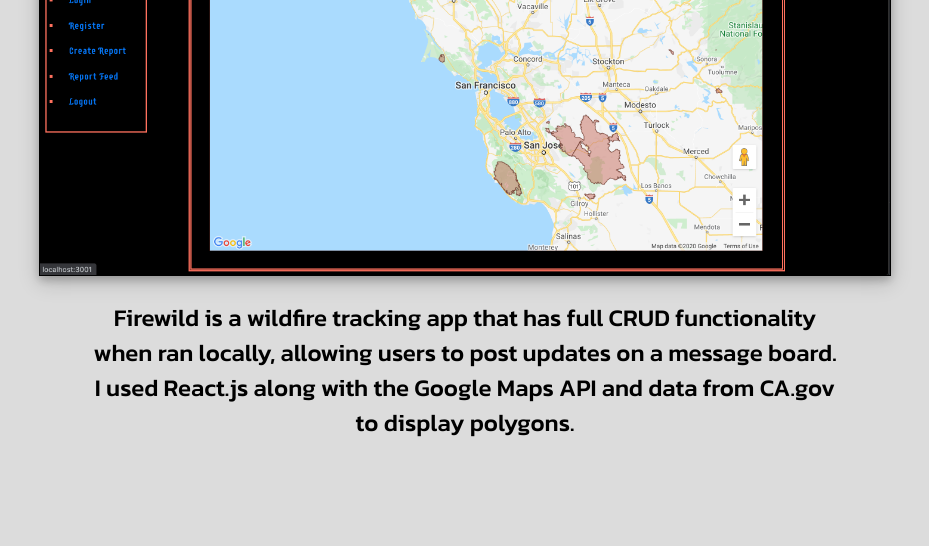
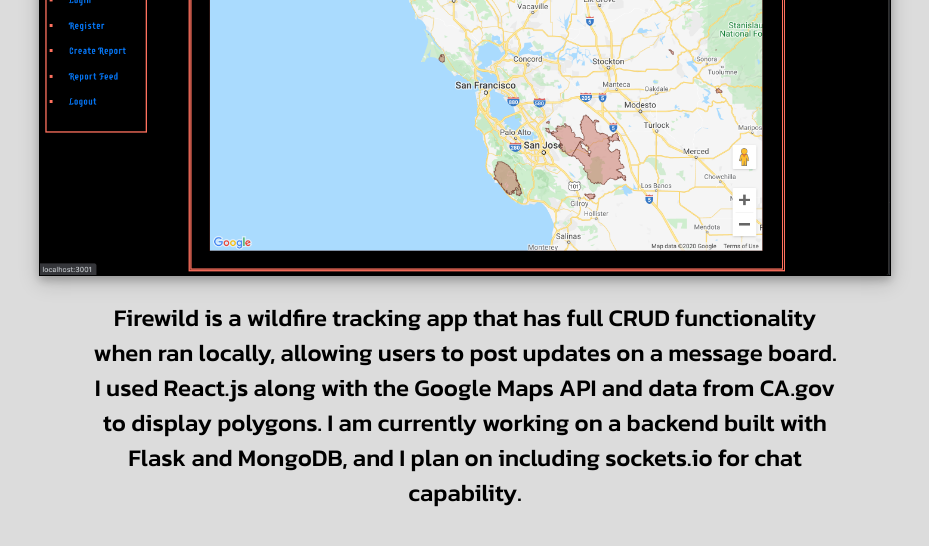
Before and after one commit to nrhill1/nicsite, a React (Create React App) app: page / in a window 1280 px wide. Shown: the part 2375-2921 px from the top of the page, without its empty margins (175-1104 px from the left). Built offline with nearby package versions, Linux system fonts and the light colour scheme.

Commit message:
editing firewild description

```diff
--- a/src/Components/Projects.js
+++ b/src/Components/Projects.js
@@ -10,7 +10,8 @@
                 <a href="firewild.netlify.app"><img className="fw" alt="Firewild" src={firewild}></img></a>
                 <p className="fwtext">Firewild is a wildfire tracking app that has full CRUD functionality when ran locally,
                 allowing users to post updates on a message board. I used React.js along with the Google Maps API and data
-                from CA.gov to display polygons.</p>
+                from CA.gov to display polygons. I am currently working on a backend built with Flask and MongoDB, and I plan on
+                including sockets.io for chat capability.</p>
             </div>
         )
     }
```
